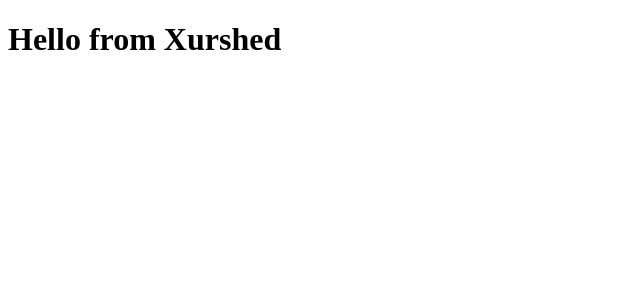
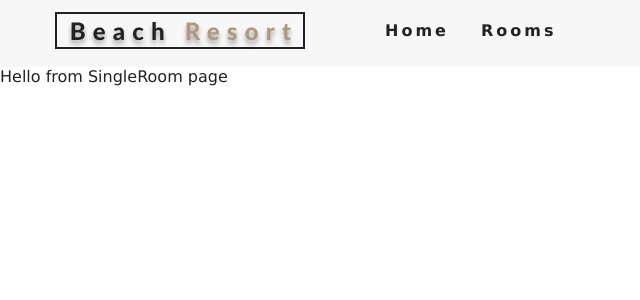
Before and after one commit to xurshedergashboyev/beach-resort, a React (Create React App) app: page /single-room in a window 1280 px wide. Shown: the top 300 px of the page, without its empty margins (0-640 px from the left). Built offline with nearby package versions, Linux system fonts and the light colour scheme.

Commit message:
Navbar setup

```diff
--- a/package.json
+++ b/package.json
@@ -8,6 +8,8 @@
     "@testing-library/user-event": "^12.2.0",
     "react": "^17.0.1",
     "react-dom": "^17.0.1",
+    "react-icons": "^3.11.0",
+    "react-router-dom": "^5.2.0",
     "react-scripts": "4.0.0",
     "web-vitals": "^0.2.4"
   },
--- a/public/index.html
+++ b/public/index.html
@@ -24,7 +24,7 @@
       work correctly both with client-side routing and a non-root public URL.
       Learn how to configure a non-root public URL by running `npm run build`.
     -->
-    <title>React App</title>
+    <title>Beach Resort</title>
   </head>
   <body>
     <noscript>You need to enable JavaScript to run this app.</noscript>
--- a/src/App.js
+++ b/src/App.js
@@ -1,10 +1,37 @@
 import React, { Component } from 'react';
+import './App.css'
+
+
+///////////Pages
+
+import Home from './pages/Home';
+import Rooms from './pages/Rooms';
+import SingleRoom from './pages/SingleRoom';
+import Error from './pages/Error';
+
+import {
+  Switch,
+  Route,
+  Link
+} from "react-router-dom";
+
+import Navbar from './components/Navbar'
 
 class App extends Component {
   state = {  }
   render() {
     return (
-      <h1>Hello from Xurshed</h1>
+      <div>
+        <Navbar/>
+        <Switch>
+          <Route exact path="/" component={Home} />
+          <Route exact path="/rooms" component={Rooms} />
+          <Route exact path="/single-room" component={SingleRoom} />
+
+          <Route component={Error} />
+        </Switch>
+
+      </div>
      );
   }
 }
--- /dev/null
+++ b/src/components/Navbar.js
@@ -0,0 +1,43 @@
+import React, { Component } from 'react';
+import logo from  '../images/logo.svg'
+import {FiAlignRight} from 'react-icons/fi'
+import {Link} from 'react-router-dom'
+
+class Navbar extends Component {
+    state = {
+        isOpen: false
+    }
+    handleToggle =() => {
+        this.setState({isOpen: !this.state.isOpen})
+    }
+    render() {
+        return (
+            <nav className="navbar">
+                <div className="nav-center">
+                    <div className="nav-header">
+                        <Link to="/">
+                            <img src={logo} alt="Beach Resort" />
+                        </Link>
+                        <button
+                            type="button"
+                            className="nav-btn"
+                            onClick={this.handleToggle}>
+                            <FiAlignRight className="nav-icon" />
+                        </button>
+                    </div>
+                    <ul className={this.state.isOpen?"nav-links show-nav" : "nav-links"}>
+                        <li>
+                            <Link to="/">Home</Link>
+                        </li>
+                        <li>
+                            <Link to="/">Rooms</Link>
+                        </li>
+
+                    </ul>
+                </div>
+            </nav>
+         );
+    }
+}
+
+export default Navbar;
--- a/src/index.js
+++ b/src/index.js
@@ -1,11 +1,17 @@
 import React from 'react';
 import ReactDOM from 'react-dom';
+
+import { BrowserRouter as Router} from "react-router-dom";
+
 import App from './App';
 import reportWebVitals from './reportWebVitals';
 
 ReactDOM.render(
   <React.StrictMode>
-    <App />
+    <Router>
+      <App />
+    </Router>
+
   </React.StrictMode>,
   document.getElementById('root')
 );
--- /dev/null
+++ b/src/pages/Error.js
@@ -0,0 +1,11 @@
+import React, { Component } from 'react'
+
+export default class Error extends Component {
+    render() {
+        return (
+            <div>
+                Hello from Error page
+            </div>
+        )
+    }
+}
--- /dev/null
+++ b/src/pages/Home.js
@@ -0,0 +1,9 @@
+import React from 'react'
+
+export default function Home() {
+    return (
+        <div>
+            Hello from Home page
+        </div>
+    )
+}
--- /dev/null
+++ b/src/pages/Rooms.js
@@ -0,0 +1,9 @@
+import React from 'react'
+
+export default function Rooms() {
+    return (
+        <div>
+            Hello from Rooms page
+        </div>
+    )
+}
--- /dev/null
+++ b/src/pages/SingleRoom.js
@@ -0,0 +1,11 @@
+import React, { Component } from 'react'
+
+export default class SingleRoom extends Component {
+    render() {
+        return (
+            <div>
+                Hello from SingleRoom page
+            </div>
+        )
+    }
+}
```
Also changed, not shown: 2 other files (tests, documents, lock files or other folders).
